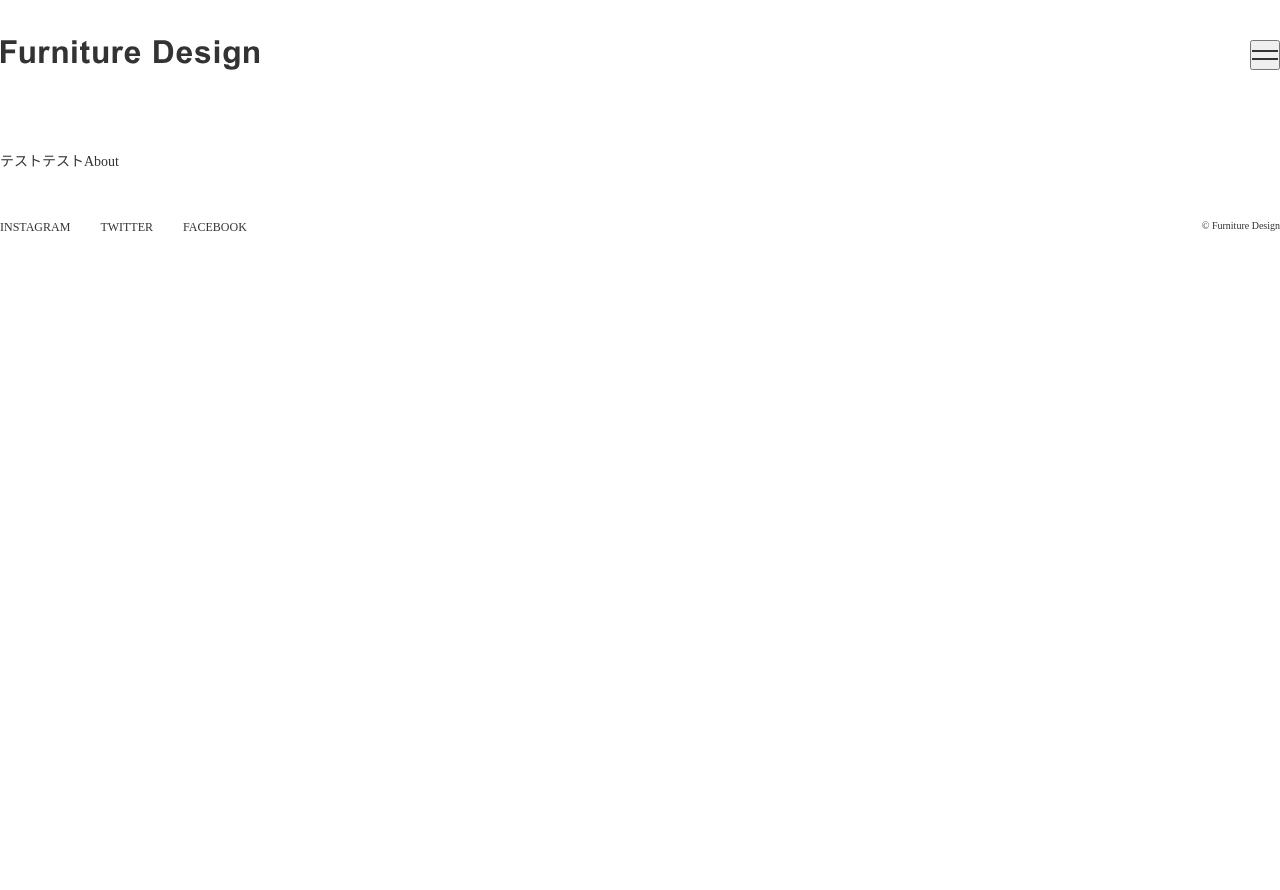
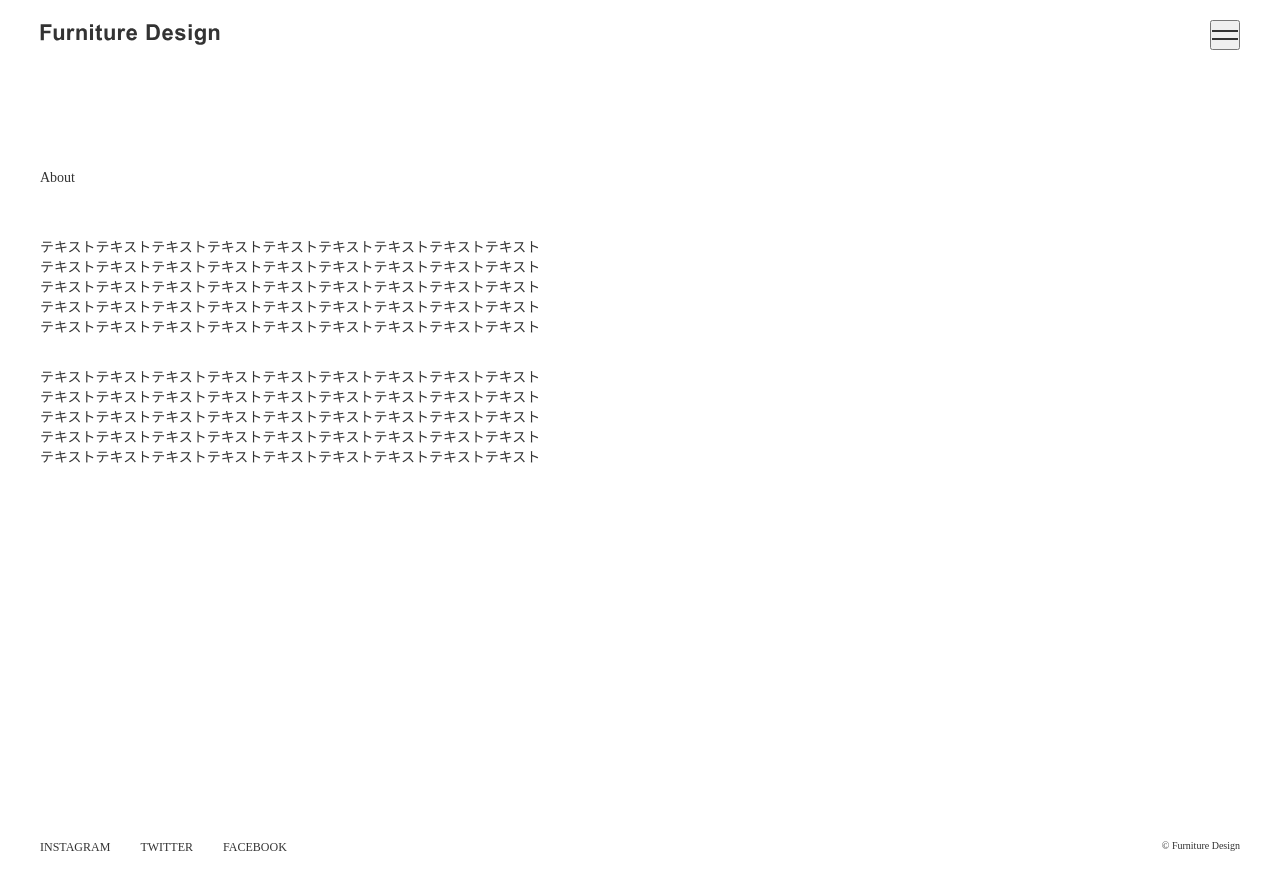
Before and after one commit to mu-san0339/practice, a plain HTML site: page 模写サイト2/html/about.html in a window 1280 px wide. Drawn offline with Linux system fonts and the light colour scheme.

Commit message:
最新版　修正中

```diff
--- a/模写サイト2/css/style.css
+++ b/模写サイト2/css/style.css
@@ -6,9 +6,9 @@ box-sizing: border-box;
 }
 /* css雛形 */
 body {
-    display: block;
     color: #333;
     font-size: 0.875rem;
+    position: relative;
     min-height: 100vh;
 }
 a {
@@ -78,24 +78,32 @@ li {
     width: 100%;
     max-width: 1360px;
     margin: 0 auto;
+    padding: 40px;
 }
 /* ヘッダー */
 .header {
+    height: 80px;
     top: 0;
     left: 0;
     width: 100%;
+    text-align: center;
     position: fixed;
     background-color: #fff;
     z-index: 2;
+    padding: 0 40px;
 }
 .header-inner {
     display: flex;
     justify-content: space-between;
-    padding: 40px 0;
+    padding: 20px 0;
+}
+.header-logo a {
+    display: block;
+    width: 180px;
 }
 /* メイン */
 main {
-    margin-top: 115px;
+    padding: 80px 0 150px 0;
 }
 /* main-contents */
 .main-contents {
@@ -105,7 +113,7 @@ main {
     background-color: yellow;
 }
 .page-title {
-    margin: 150px 0 50px 0;
+    margin: 50px 0;
 }
 .main-contents-item {
     width: 23%;
@@ -113,7 +121,6 @@ main {
 }
 .next-page {
     text-align: center;
-    margin-bottom: 100px;
 }
 .select-page-inner {
     justify-content: center;
@@ -126,7 +133,17 @@ main {
 .item {
     background-color: aquamarine;
 }
+/* about */
+.about-text {
+    margin-top: 30px;
+}
 /* フッター */
+footer {
+    position: absolute;
+    bottom: 0;
+    left: 0;
+    right: 0;
+}
 .footer-item {
     display: flex;
     justify-content: space-between;
--- a/模写サイト2/html/about.html
+++ b/模写サイト2/html/about.html
@@ -31,7 +31,13 @@
     <main>
         <div class="wrapper">
             <section class="page-title">
-                <p class="page-title-text">テストテストAbout</p>
+                <p class="page-title-text">About</p>
+            </section>
+            <section class="about-text-inner1">
+                <p class="about-text">テキストテキストテキストテキストテキストテキストテキストテキストテキスト<br>テキストテキストテキストテキストテキストテキストテキストテキストテキスト<br>テキストテキストテキストテキストテキストテキストテキストテキストテキスト<br>テキストテキストテキストテキストテキストテキストテキストテキストテキスト<br>テキストテキストテキストテキストテキストテキストテキストテキストテキスト</p>
+            </section>
+            <section class="about-text-inner2">
+                <p class="about-text">テキストテキストテキストテキストテキストテキストテキストテキストテキスト<br>テキストテキストテキストテキストテキストテキストテキストテキストテキスト<br>テキストテキストテキストテキストテキストテキストテキストテキストテキスト<br>テキストテキストテキストテキストテキストテキストテキストテキストテキスト<br>テキストテキストテキストテキストテキストテキストテキストテキストテキスト</p>
             </section>
         </div>
     </main>
```
Also changed, not shown: 模写サイト2/html/index.html (+1 -1 lines).
